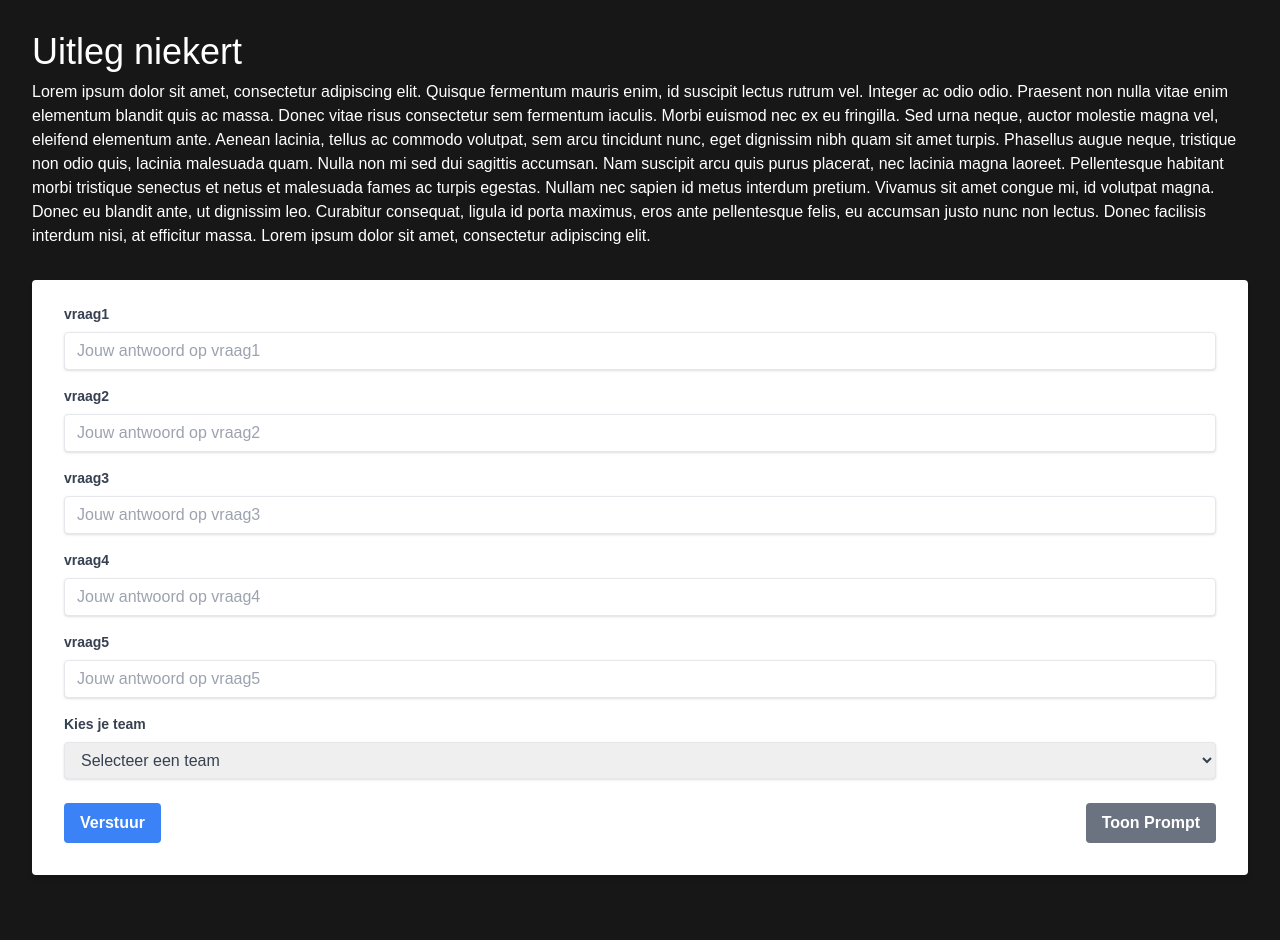
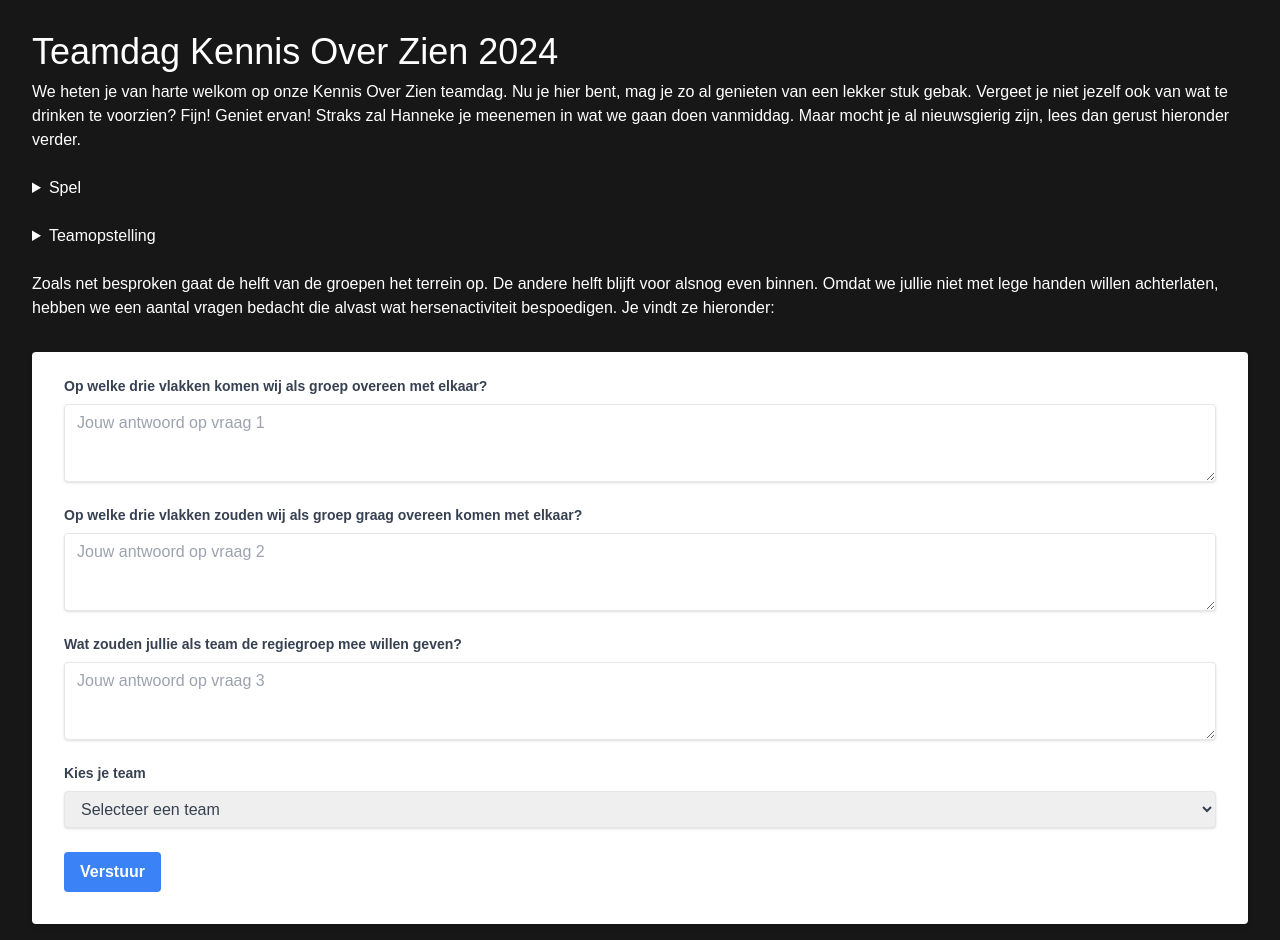
Before and after one commit to hpavenge/NiekPaneel, a Next.js app in the folder paneelniek/: page / in a window 1280 px wide. Before the commit the page ends 891 px from the top, so only its background shows below. Built offline with nearby package versions, Linux system fonts and the light colour scheme.

Commit message:
fix latest changes

```diff
--- a/paneelniek/app/api/submit-form/route.ts
+++ b/paneelniek/app/api/submit-form/route.ts
@@ -4,19 +4,19 @@ import { sql } from '@vercel/postgres';
 export async function POST(req: NextRequest) {
   try {
     const body = await req.json();
-    const { vraag1, vraag2, vraag3, vraag4, vraag5, teamname } = body;
+    const { vraag1, vraag2, vraag3, teamname } = body;
 
-    if (!vraag1 || !vraag2 || !vraag3 || !vraag4 || !vraag5 || !teamname) {
+    if (!vraag1 || !vraag2 || !vraag3 || !teamname) {
       return NextResponse.json({ error: 'All fields are required' }, { status: 400 });
     }
 
     // Insert data into the database
     const query = `
-      INSERT INTO antwoorden (vraag1, vraag2, vraag3, vraag4, vraag5, teamname)
-      VALUES ($1, $2, $3, $4, $5, $6)
+      INSERT INTO antwoorden (vraag1, vraag2, vraag3, teamname)
+      VALUES ($1, $2, $3, $4)
       RETURNING *;
     `;
-    const values = [vraag1, vraag2, vraag3, vraag4, vraag5, teamname];
+    const values = [vraag1, vraag2, vraag3, teamname];
 
     const result = await sql.query(query, values);
 
--- a/paneelniek/app/page.tsx
+++ b/paneelniek/app/page.tsx
@@ -11,8 +11,6 @@ export default function Home() {
     vraag1: '',
     vraag2: '',
     vraag3: '',
-    vraag4: '',
-    vraag5: '',
     teamname: '',
   });
   const [loading, setLoading] = useState(false);
@@ -20,7 +18,7 @@ export default function Home() {
   const [success, setSuccess] = useState('');
 
 
-  type TeamName = 'Team1' | 'Team2' | 'Team3' | 'Team4' | 'Team5' | 'Team6' | 'Team7' | 'Team8' | 'Team9' | 'Team10' | 'Team11' | 'Team12';
+  type TeamName = 'Team1' | 'Team2' | 'Team3' | 'Team4' | 'Team5' | 'Team6' | 'Team7' | 'Team8' | 'Team9';
 
   const teamprompts = {
     'Team1': 'Wat tekst voor team 1',
@@ -31,10 +29,7 @@ export default function Home() {
     'Team6': 'Wat tekst voor team 6',
     'Team7': 'Wat tekst voor team 7',
     'Team8': 'Wat tekst voor team 8',
-    'Team9': 'Wat tekst voor team 9',
-    'Team10': 'Wat tekst voor team 10',
-    'Team11': 'Wat tekst voor team 11',
-    'Team12': 'Wat tekst voor team 12',
+    'Team9': 'Wat tekst voor team 9'
   }
 
   function handleTeamChange(e: React.ChangeEvent<HTMLSelectElement>) {
@@ -44,7 +39,7 @@ export default function Home() {
   }
 
 
-  function handleInputChange(e: React.ChangeEvent<HTMLInputElement>) {
+  function handleInputChange(e: React.ChangeEvent<HTMLTextAreaElement>) {
     setFormData({ ...formData, [e.target.name]: e.target.value });
   }
 
@@ -69,8 +64,6 @@ export default function Home() {
           vraag1: '',
           vraag2: '',
           vraag3: '',
-          vraag4: '',
-          vraag5: '',
           teamname: '',
         });
       } else {
@@ -92,28 +85,99 @@ export default function Home() {
   return (
     <section className="grid gap-8  mx-8 mt-8">
       <div>
-        <h1 className="text-4xl font-medium mb-2">Uitleg niekert</h1>
-        <p>Lorem ipsum dolor sit amet, consectetur adipiscing elit. Quisque fermentum mauris enim, id suscipit lectus rutrum vel. Integer ac odio odio. Praesent non nulla vitae enim elementum blandit quis ac massa. Donec vitae risus consectetur sem fermentum iaculis. Morbi euismod nec ex eu fringilla. Sed urna neque, auctor molestie magna vel, eleifend elementum ante. Aenean lacinia, tellus ac commodo volutpat, sem arcu tincidunt nunc, eget dignissim nibh quam sit amet turpis. Phasellus augue neque, tristique non odio quis, lacinia malesuada quam.
-          Nulla non mi sed dui sagittis accumsan. Nam suscipit arcu quis purus placerat, nec lacinia magna laoreet. Pellentesque habitant morbi tristique senectus et netus et malesuada fames ac turpis egestas. Nullam nec sapien id metus interdum pretium. Vivamus sit amet congue mi, id volutpat magna. Donec eu blandit ante, ut dignissim leo. Curabitur consequat, ligula id porta maximus, eros ante pellentesque felis, eu accumsan justo nunc non lectus. Donec facilisis interdum nisi, at efficitur massa. Lorem ipsum dolor sit amet, consectetur adipiscing elit.</p >
+        <h1 className="text-4xl font-medium mb-2">Teamdag Kennis Over Zien 2024</h1>
+        <p>We heten je van harte welkom op onze Kennis Over Zien teamdag. Nu je hier bent, mag je zo al genieten van een lekker stuk gebak. Vergeet je niet jezelf ook van wat te drinken te voorzien? Fijn! Geniet ervan! Straks zal Hanneke je meenemen in wat we gaan doen vanmiddag. Maar mocht je al nieuwsgierig zijn, lees dan gerust hieronder verder. </p >
+        <br></br>
+        <details>
+          <summary>Spel</summary>
+          <p>Veel van de collega's kennen elkaar al, maar omdat we vandaag de dag met meer dan ooit zijn, kennen veel collega's elkaar nog niet (zo goed). Onze teamdag staat daarom in het teken van verbinden, omdat samenwerken niet alleen veel effectiever is als we elkaar kennen, maar belangrijker nog: het is ook veel leuker. Om dat verbinden op een speelse manier te bewerkstelligen, hebben we hieronder een spelvorm bedacht waarbij jullie worden uitgedaagd om in teams na te denken over hetgeen jullie aangereikt wordt op het mooie Visio-terrein.</p>
+          <br></br>
+          <p>We nodigen jullie daarom graag uit om dadelijk in beurten, met je team, het terrein te gaan verkennen. Om te weten bij wie je in het team hoort, vinden jullie hieronder een tabel met daarin de verschillende teams. Om ervoor te zorgen dat we elkaar zo min mogelijk in de weg lopen, gaan eerst teams 1 tot en met 4 het terrein op en een half uur later team 5 tot en met 9. Een vijftal gebeurtenissen staan jullie, verspreid over het terrein, te wachten. Bij elk van deze punten zullen jullie een gebeurtenis aantreffen waar jullie als team jullie brein over gaan breken. Omdat de gebeurtenissen verspreid liggen over het terrein, is het de bedoeling dat gij zoekt en gij daarom zult vinden. Krijg je ze niet alle 5 gevonden? Vraag dan vooral eerst elkaar om hulp. Kom je er dan nog steeds niet uit? Dan mag je altijd aankloppen bij de organisatie.</p>
+          <br></br>
+          <p>Tijdens het verkennen van het terrein, zullen jij en je team een vijftal geluidsfragmenten tegenkomen over een bekende Kennis Over Zien casus. Het is aan jullie om, op basis van deze fragmenten hieronder in de tabel, het juiste fragment te koppelen aan het juiste onderdeel van de kenniscirkel. We zullen eens zien hoe goed deze er bij eenieder inzit, wellicht kom je erachter dat een kleine opfrisser op zijn plek is; een goede reden om goed gebruik te maken van elkaars kennis en kunde. De antwoorden vul je hieronder in de tabel in. Succes en heel veel plezier!</p>
+        </details>
+        <br></br>
+        <details>
+          <summary>Teamopstelling</summary>
+          <p>Team 1:<br></br>
+            Alice Dallinga, Hans Wouters, Karin Terbraak, Marit van Buijsen, Tamar Petiet</p>
+          <br></br>
+          <p>Team 2:<br></br>
+            Cynthia Oh José Jurcka Katja Korte Marjolein Onnink Rinske Jellema</p>
+          <br></br>
+          <p>Team 3:<br></br>
+            Berber Woudsma, Chantal Janssen, Edine van Munster, Lianne Noteboom, Luuk-Jan Boon</p>
+          <br></br>
+          <p>Team 4:<br></br>
+            Gerie Tempelman, Imke van Kats, Mark Lanting, Ruben Koman, Zeyneb Aljanabi</p>
+          <br></br>
+          <p>Team 5:<br></br>
+            Claudia van den Berg, Danielle Kistemaker, Merel Bosman, Peter Middelkoop, Pien Grauwelman</p>
+          <br></br>
+          <p>Team 6:<br></br>
+            Wendela Oskam, Cynthia Lamper, Femke Oude Lansink, Jolanda van Dee, Petra Wijen</p>
+          <br></br>
+          <p>Team 7:<br></br>
+            Eline van der Voort, Kirsten Veldhoen, Liz Bloemheuvel, Mélinda Choo, Mieke van de Riet, Minke de Boer</p>
+          <br></br>
+          <p>Team 8:<br></br>
+            Biljana Volchevska, Els de Keijzer, Inge Wolters, Marcelle Beerepoot, Petra van Antwerpen, Stephanie Witjes</p>
+          <br></br>
+          <p>Team 9:<br></br>
+            Jamuna van Raay, Marian van Heerebeek, Mischa Thiers, Nies Kraan, Sabine Timmer, Wim Pierik</p>
+          <br></br>
+        </details>
+        <br></br>
+        <p>Zoals net besproken gaat de helft van de groepen het terrein op. De andere helft blijft voor alsnog even binnen. Omdat we jullie niet met lege handen willen achterlaten, hebben we een aantal vragen bedacht die alvast wat hersenactiviteit bespoedigen. Je vindt ze hieronder:</p>
       </div >
 
       <form className="bg-white shadow-md rounded px-8 pt-6 pb-8 mb-4" onSubmit={handleSubmit}>
-        {['vraag1', 'vraag2', 'vraag3', 'vraag4', 'vraag5'].map((label, index) => (
-          <div key={index} className="mb-4">
-            <label className="block text-gray-700 text-sm font-bold mb-2" htmlFor={label}>
-              {label}
-            </label>
-            <input
-              className="shadow appearance-none border rounded w-full py-2 px-3 text-gray-700 leading-tight focus:outline-none focus:shadow-outline"
-              id={label}
-              type="text"
-              name={label}
-              placeholder={`Jouw antwoord op ${label}`}
-              value={formData[label as keyof typeof formData]}
-              onChange={handleInputChange}
-            />
-          </div>
-        ))}
+        <div className="mb-4">
+          <label className="block text-gray-700 text-sm font-bold mb-2" htmlFor="vraag1">
+            Op welke drie vlakken komen wij als groep overeen met elkaar?
+          </label>
+          <textarea
+            className="shadow appearance-none border rounded w-full py-2 px-3 text-gray-700 leading-tight focus:outline-none focus:shadow-outline"
+            id="vraag1"
+            name="vraag1"
+            rows={3}
+            placeholder="Jouw antwoord op vraag 1"
+            value={formData.vraag1}
+            onChange={handleInputChange}
+            required
+          />
+        </div>
+        <div className="mb-4">
+          <label className="block text-gray-700 text-sm font-bold mb-2" htmlFor="vraag2">
+            Op welke drie vlakken zouden wij als groep graag overeen komen met elkaar?
+          </label>
+          <textarea
+            className="shadow appearance-none border rounded w-full py-2 px-3 text-gray-700 leading-tight focus:outline-none focus:shadow-outline"
+            id="vraag2"
+            name="vraag2"
+            rows={3}
+            placeholder="Jouw antwoord op vraag 2"
+            value={formData.vraag2}
+            onChange={handleInputChange}
+            required
+          />
+        </div>
+        <div className="mb-4">
+          <label className="block text-gray-700 text-sm font-bold mb-2" htmlFor="vraag3">
+            Wat zouden jullie als team de regiegroep mee willen geven?
+          </label>
+          <textarea
+            className="shadow appearance-none border rounded w-full py-2 px-3 text-gray-700 leading-tight focus:outline-none focus:shadow-outline"
+            id="vraag3"
+            name="vraag3"
+            rows={3}
+            placeholder="Jouw antwoord op vraag 3"
+            value={formData.vraag3}
+            onChange={handleInputChange}
+            required
+          />
+        </div>
+
 
         <div className="mb-6">
           <label className="block text-gray-700 text-sm font-bold mb-2" htmlFor="team">
@@ -141,25 +205,11 @@ export default function Home() {
             value={loading ? 'Versturen...' : 'Verstuur'}
             disabled={loading}
           />
-          <button
-            className="bg-gray-500 hover:bg-gray-700 text-white font-bold py-2 px-4 rounded focus:outline-none focus:shadow-outline"
-            type="button"
-            onClick={togglePrompt}
-          >
-            {showPrompt ? 'Verberg Prompt' : 'Toon Prompt'}
-          </button>
         </div>
         {error && <p className="text-red-500 mt-4">{error}</p>}
         {success && <p className="text-green-500 mt-4">{success}</p>}
       </form>
 
-      {showPrompt && selectedTeam && (
-        <div className="bg-blue-100 border-l-4 border-blue-500 text-blue-700 p-4 mb-4" role="alert">
-          <p className="font-bold">Prompt voor {selectedTeam}</p>
-          <p>{teamprompts[selectedTeam as TeamName]}</p>
-        </div>
-      )}
-
     </section >
   );
 }
```
